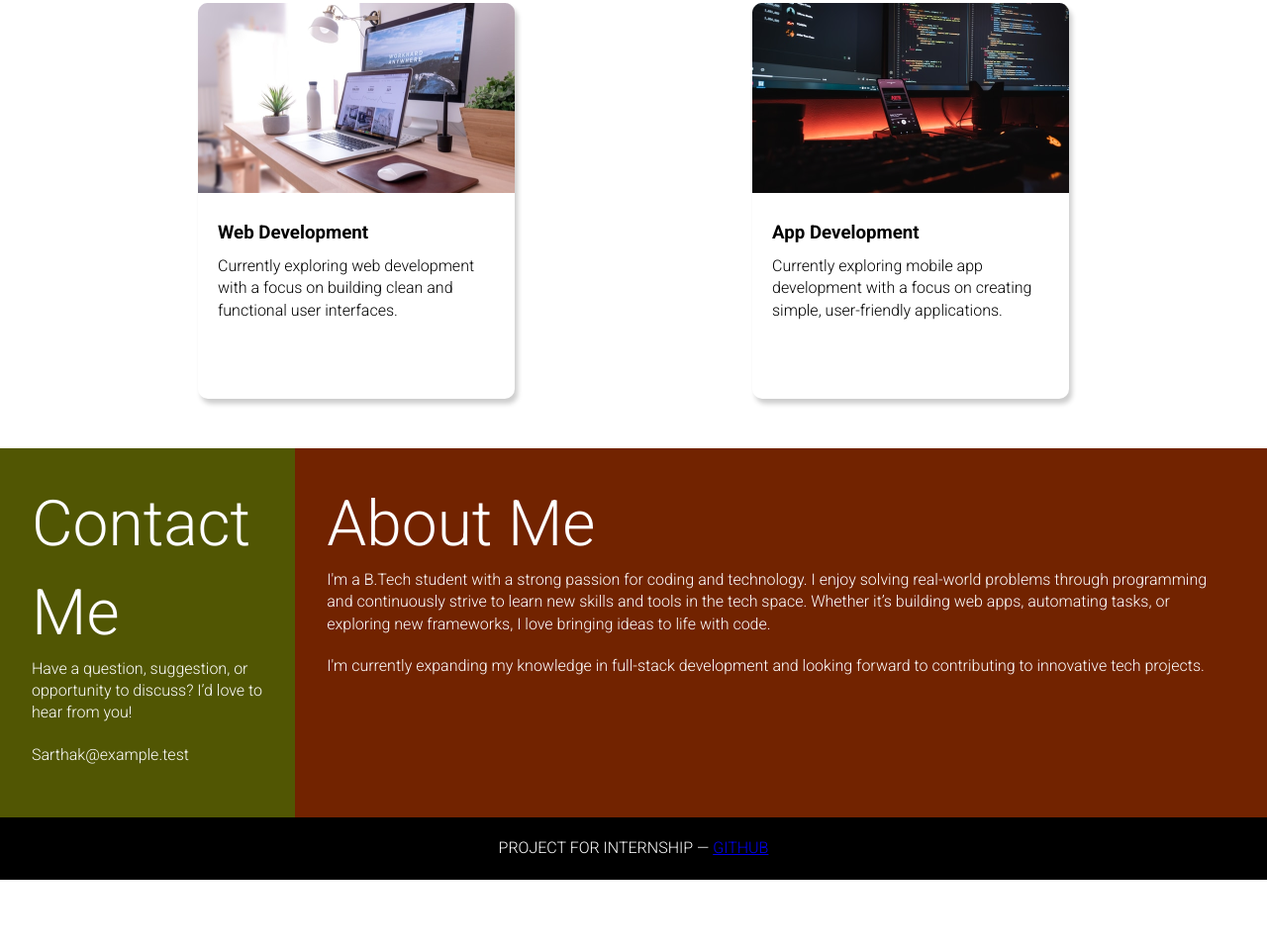
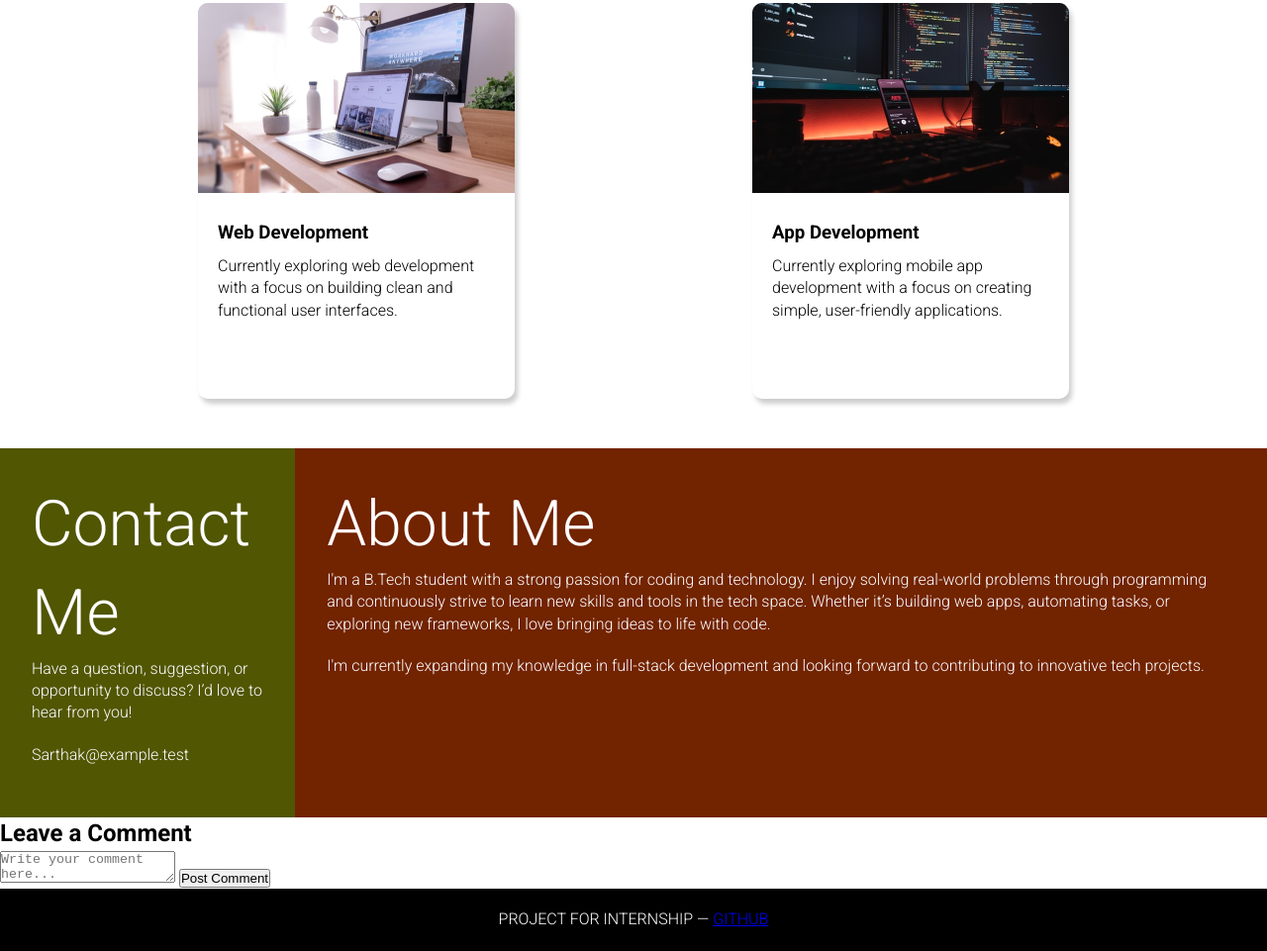
Before and after one commit to Codeheistsarthak/profile, a plain HTML site: page index.html in a window 1280 px wide. Shown: the part 1021-1982 px from the top of the page at 99% size. Before the commit the page ends 1910 px from the top, so only its background shows below. Drawn offline with Linux system fonts and the light colour scheme.

Commit message:
Update index.html

```diff
--- a/index.html
+++ b/index.html
@@ -58,6 +58,14 @@
         </div>
     </section>
 
+    <section class="comment_section">
+        <h2>Leave a Comment</h2>
+        <form class="comment_form">
+            <textarea placeholder="Write your comment here..." required></textarea>
+            <button type="submit">Post Comment</button>
+        </form>
+    </section>
+
     <footer>
         Project for Internship —
         <a href="https://github.com/Codeheistsarthak" target="_blank" class="github_link">GitHub</a>
```
